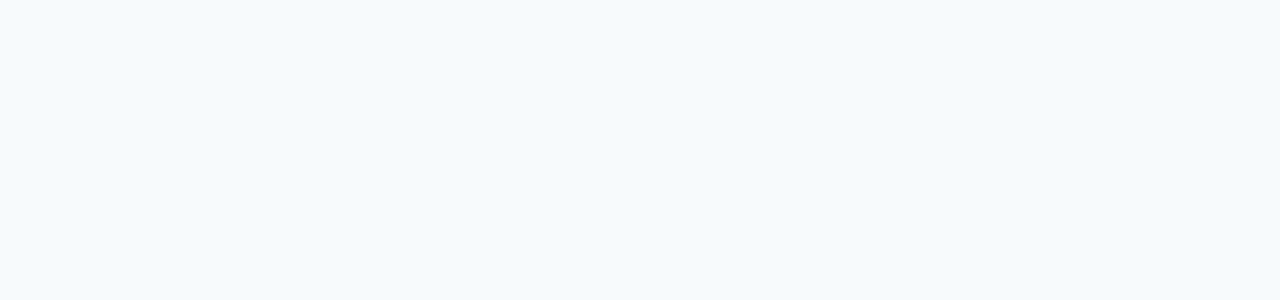
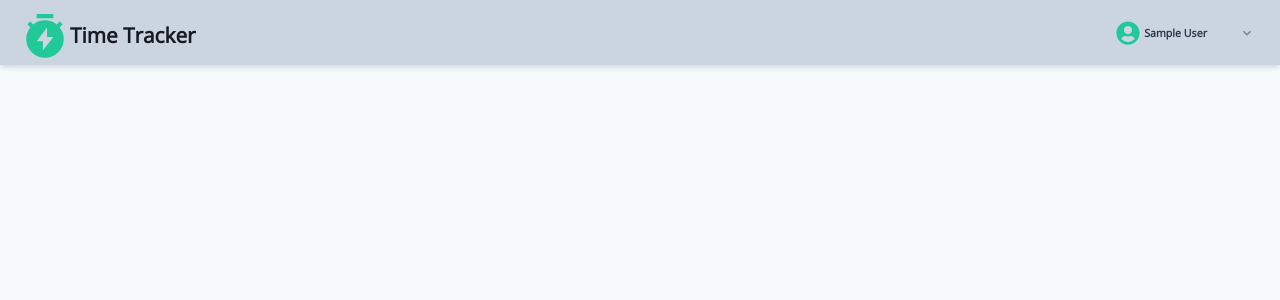
Before and after one commit to JohnSnowing/time-tracker, a React (Vite) app: page / in a window 1280 px wide. Shown: the top 300 px of the page. Built offline with nearby package versions, Linux system fonts and the light colour scheme; sample sign-in values are in the browser's storage.

Commit message:
Create home page navbar

```diff
--- a/src/App.jsx
+++ b/src/App.jsx
@@ -1,6 +1,6 @@
 import { BrowserRouter, Routes, Route } from "react-router-dom";
 import "./App.css";
-import AuthLayout from "./layout/AuthLayout";
+import AuthLayout from "./components/layout/AuthLayout";
 import Login from "./pages/Login";
 import Register from "./pages/Register";
 import ProtectedRoute from "./auth/ProtectedRoute";
--- /dev/null
+++ b/src/components/navbar/Navbar.jsx
@@ -0,0 +1,122 @@
+import { ChevronDownIcon } from "@chakra-ui/icons";
+import {
+    Box,
+    Flex,
+    Icon,
+    Menu,
+    MenuButton,
+    MenuItem,
+    MenuList,
+    Text,
+} from "@chakra-ui/react";
+import { useContext } from "react";
+import { RiTimerFlashFill } from "react-icons/ri";
+import { FaUserCircle } from "react-icons/fa";
+import { MdOutlineLogin } from "react-icons/md";
+import { UserContext } from "../../context/userContext";
+import { useNavigate } from "react-router-dom";
+
+const Navbar = () => {
+    const [activeUser] = useContext(UserContext);
+
+    const navigate = useNavigate();
+
+    const logout = () => {
+        localStorage.removeItem("activeUser");
+        navigate("/auth");
+    };
+
+    return (
+        <>
+            <Flex
+                position="absolute"
+                top="0"
+                left="0"
+                backgroundColor="gray.300"
+                right="0"
+                height="65px"
+                justifyContent="space-between"
+                boxShadow={{ base: "none", sm: "md" }}
+            >
+                <Box display="flex" alignItems="center">
+                    <Icon
+                        as={RiTimerFlashFill}
+                        fontSize="50px"
+                        color="brand.100"
+                        ml="5"
+                        mt="2"
+                    />
+
+                    <Text
+                        mt="1.5"
+                        fontWeight="700"
+                        fontSize="1.3rem"
+                        color="textColor.h1"
+                    >
+                        Time Tracker
+                    </Text>
+                </Box>
+
+                <Menu>
+                    <MenuButton
+                        cursor="pointer"
+                        padding="0px 25px"
+                        borderRadius="4px"
+                        _hover={{
+                            outline: "1px solid",
+                            outlineColor: "gray.200",
+                        }}
+                        backgroundColor="transparent"
+                    >
+                        <Flex alignItems="center">
+                            <Flex alignItems="center">
+                                <>
+                                    <Icon
+                                        fontSize={24}
+                                        mr={1}
+                                        color="brand.100"
+                                        as={FaUserCircle}
+                                    />
+                                    <Box
+                                        display={{ base: "none", lg: "flex" }}
+                                        flexDirection="column"
+                                        fontSize="8pt"
+                                        alignItems="flex-start"
+                                        mr={8}
+                                    >
+                                        <Text
+                                            fontWeight={700}
+                                            color="textColor.label"
+                                        >
+                                            {activeUser.name}
+                                        </Text>
+                                    </Box>
+                                </>
+                            </Flex>
+                            <ChevronDownIcon color="gray.500" />
+                        </Flex>
+                    </MenuButton>
+                    <MenuList marginRight="20px">
+                        <MenuItem
+                            fontSize="10pt"
+                            fontWeight={700}
+                            _hover={{ bg: "blue.500", color: "white" }}
+                            onClick={logout}
+                        >
+                            <Flex alignItems="center">
+                                <Icon
+                                    fontSize={20}
+                                    mr={2}
+                                    as={MdOutlineLogin}
+                                />
+                                Logout
+                            </Flex>
+                        </MenuItem>
+                    </MenuList>
+                </Menu>
+            </Flex>
+        </>
+    );
+};
+
+export default Navbar;
--- a/src/pages/Home.jsx
+++ b/src/pages/Home.jsx
@@ -1,7 +1,13 @@
-import React from "react";
-
+import { Flex } from "@chakra-ui/react";
+import Navbar from "../components/navbar/Navbar";
 const Home = () => {
-    return <div></div>;
+    return (
+        <>
+            <Flex flexDirection="column" width="100%" pt="100px">
+                <Navbar />
+            </Flex>
+        </>
+    );
 };
 
 export default Home;
```
Also changed, not shown: src/components/layout/AuthLayout.jsx (renamed from src/layout/AuthLayout.jsx).
